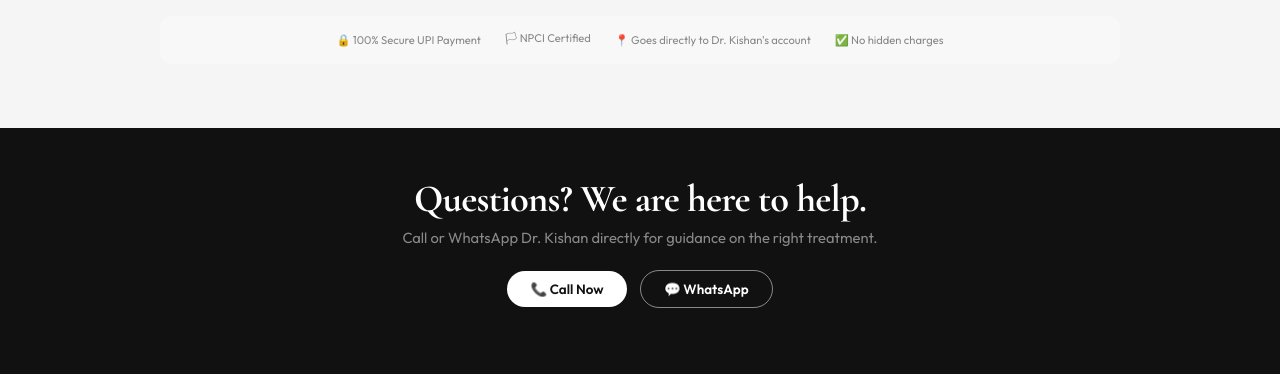
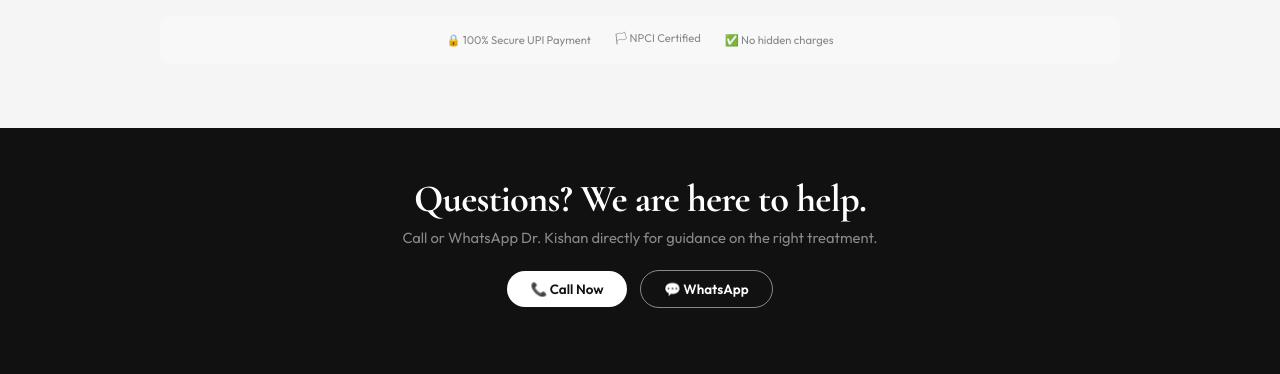
Before and after one commit to drkishanrehabplus/Rehabplus, a plain HTML site: page booking.html in a window 1280 px wide. Shown: the part 1830-2204 px from the top of the page. Drawn offline with nearby package versions, Linux system fonts and the light colour scheme; no server answers.

Commit message:
Update booking.html

```diff
--- a/booking.html
+++ b/booking.html
@@ -419,7 +419,6 @@ footer{background:#111111;color:rgba(255,255,255,.4);padding:2.5rem 5vw 1rem;}
     <div class="pay-security">
       <span>&#128274; 100% Secure UPI Payment</span>
       <span>&#127987; NPCI Certified</span>
-      <span>&#128205; Goes directly to Dr. Kishan's account</span>
       <span>&#9989; No hidden charges</span>
     </div>
 
```
